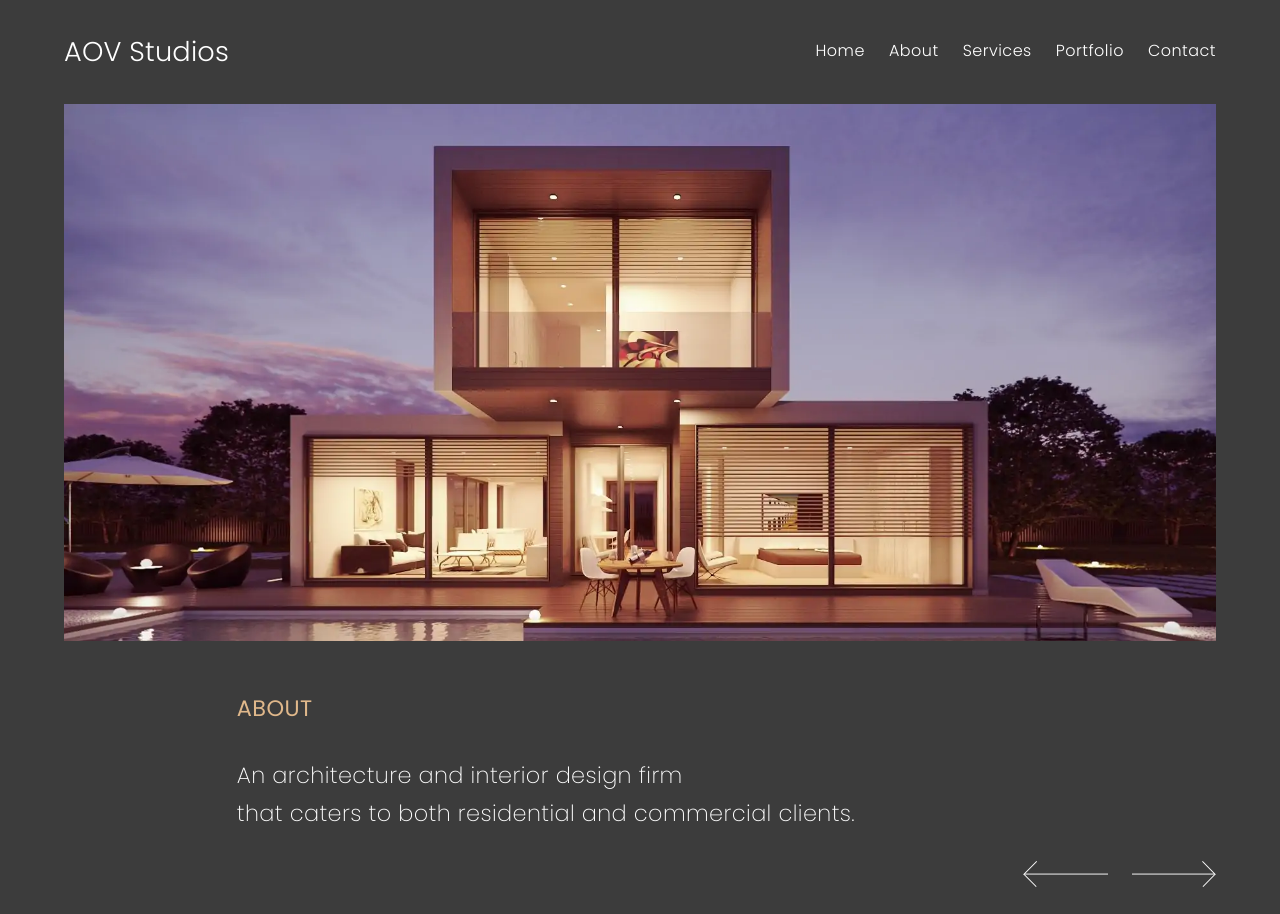
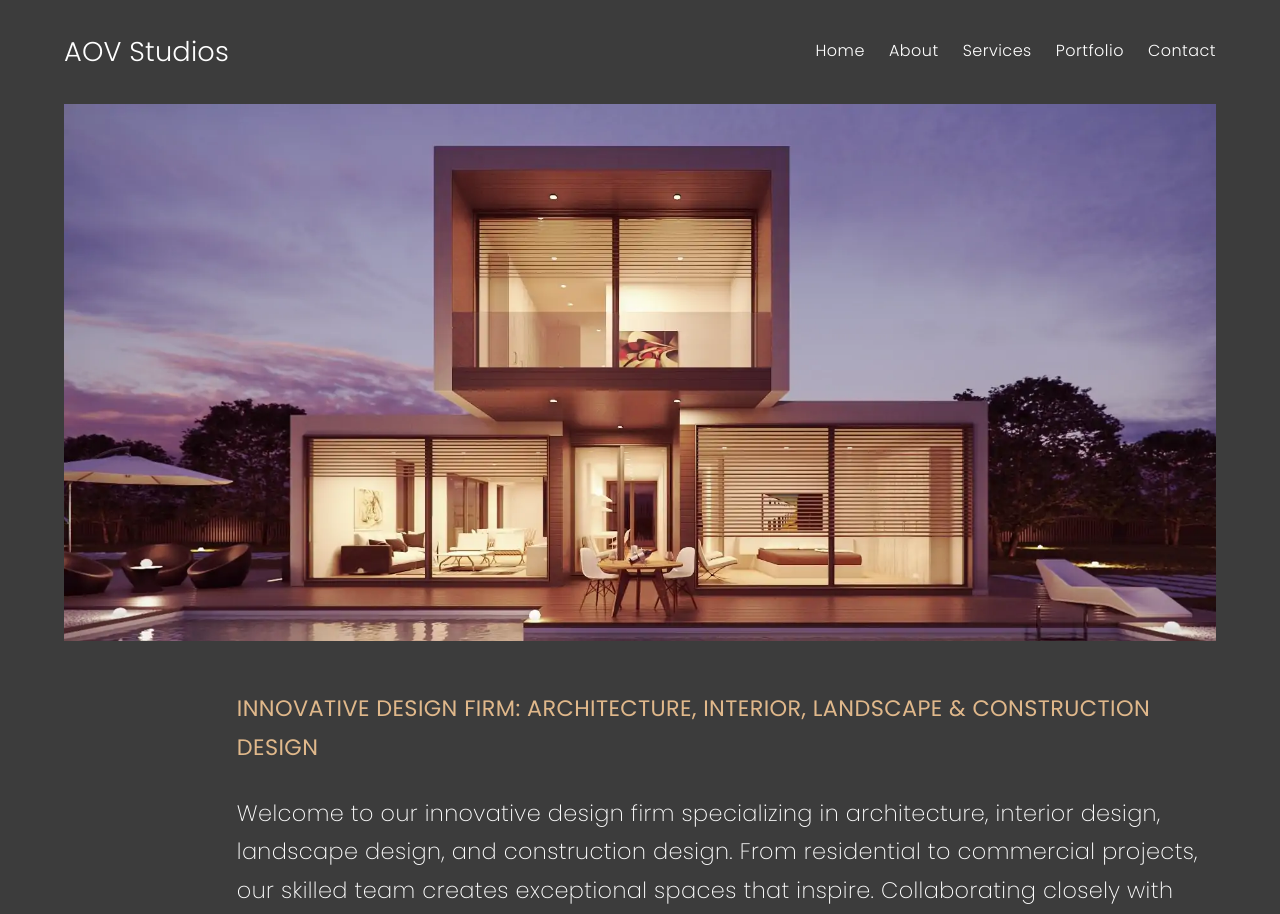
Before and after one commit to GrowthVVork/aov-studios, a React (Create React App) app: page / in a window 1280 px wide. Shown: the top 914 px of the page. Built offline with nearby package versions, Linux system fonts and the light colour scheme.

Commit message:
Updated About us

```diff
--- a/src/sections/about/About.jsx
+++ b/src/sections/about/About.jsx
@@ -28,10 +28,13 @@ export const About = () => {
   return (
     <div className="about contained" id="about">
       <section>
-        <h2>About</h2>
+        <h2>Innovative Design Firm: Architecture, Interior, Landscape & Construction Design</h2>
         <p>
-          An architecture and interior design firm <br />
-          that caters to both residential and commercial clients.
+          Welcome to our innovative design firm specializing in architecture, interior design,
+          landscape design, and construction design. From residential to commercial projects,
+          our skilled team creates exceptional spaces that inspire. Collaborating closely with
+          clients, we bring dreams to life by combining aesthetics with functionality. Discover
+          our passion for design and let us transform your vision into reality.
         </p>
       </section>
 
```
